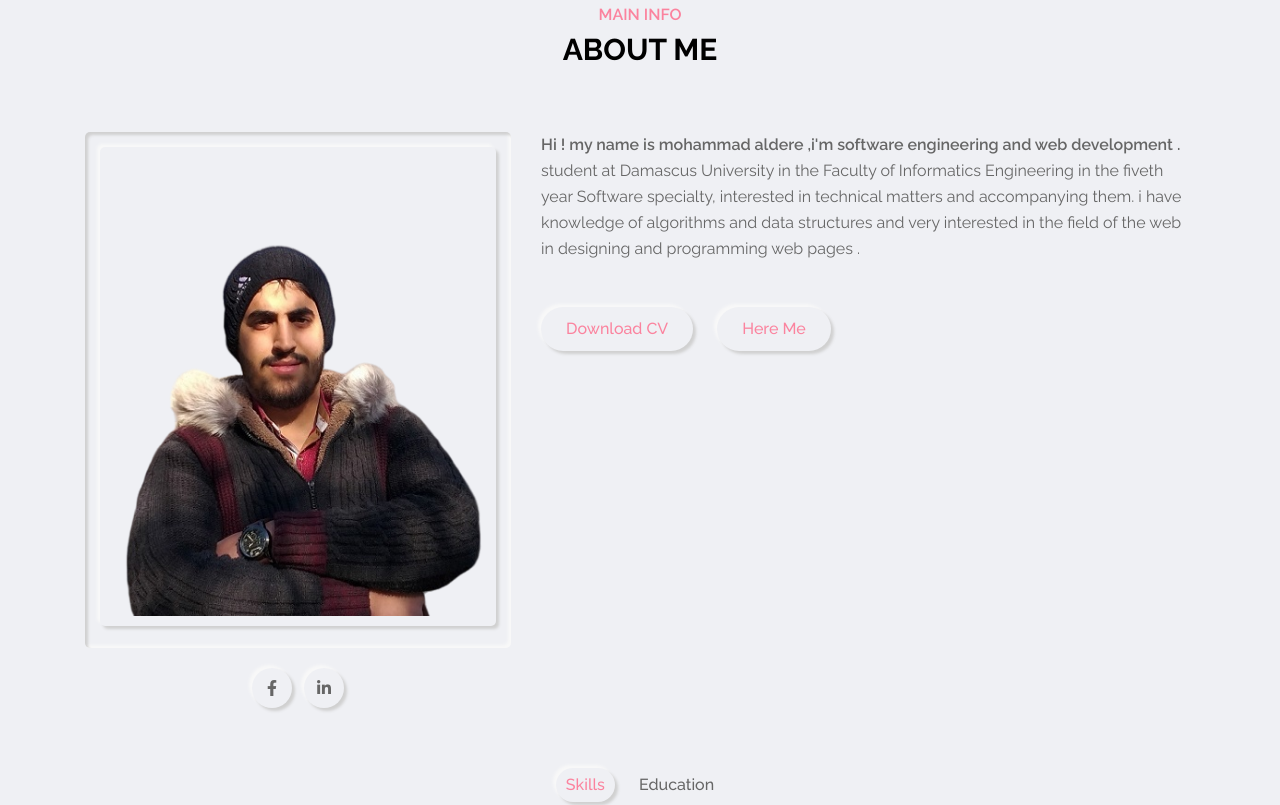
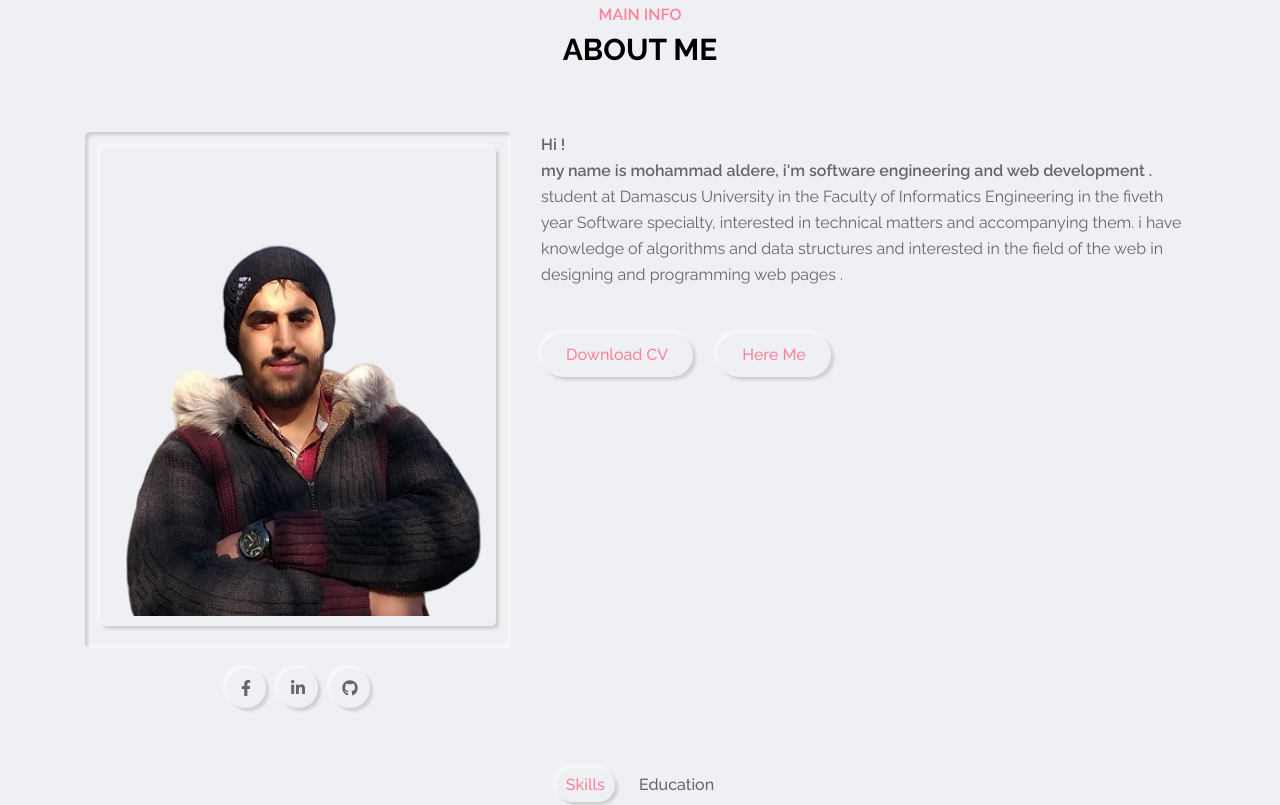
Before and after one commit to mohammadaldere/my-Portfolio, a plain HTML site: page index.html in a window 1280 px wide. Shown: the part 877-1682 px from the top of the page. Drawn offline with Linux system fonts and the light colour scheme; files whose address does not match are found by name.

Commit message:
Add files via upload

```diff
--- a/index.html
+++ b/index.html
@@ -105,11 +105,11 @@
                         <h1>Software Engineering to be  & web development</h1>
                         <a href="#about" class="link-item btn-1 outer-shadow  hover-in-shadow">More About Me</a>
                     </div>
-                    <div class="home-img">
+                    <!-- <div class="home-img">
                         <div class="img-box inner-shadow">
                             <img class="outer-shadow" src="image/14.png" alt="profile-pic">
                         </div>
-                    </div>
+                    </div> -->
 
                 </div>
             </div>
@@ -133,19 +133,20 @@
                             <div class="social-links">
                                <a href="https://www.facebook.com/mohammad.aldere.39" class="outer-shadow hover-in-shadow" target="_blank"><i class="fab fa-facebook-f"></i></a>
                                <a href="https://www.linkedin.com/in/mohammad-al-dere-4a85811b7/" class=" outer-shadow hover-in-shadow" target="_blank"><i class="fab fa-linkedin-in"></i></a>
+                               <a href="https://github.com/mohammadaldere" class=" outer-shadow hover-in-shadow" target="_blank"><i class="fa-brands fa-github"></i></a>
                             </div>
                             <!-- social links end   -->
                         </div>
                         <div class="about-info">
 
                                 <p>
-                                    <span>Hi ! my name is mohammad aldere ,i'm software engineering and web development .</span>
+                                    <span>Hi ! <br> my name is mohammad aldere, i'm software engineering and web development .</span>
                                     student at Damascus University in the
                                     Faculty of Informatics Engineering in the fiveth
                                     year Software specialty, interested in
                                     technical matters and accompanying  them.
                                     i  have knowledge of algorithms and data
-                                    structures  and very interested in the field of
+                                    structures  and interested in the field of
                                     the web in designing and programming web
                                     pages .
                                 </p>
```
